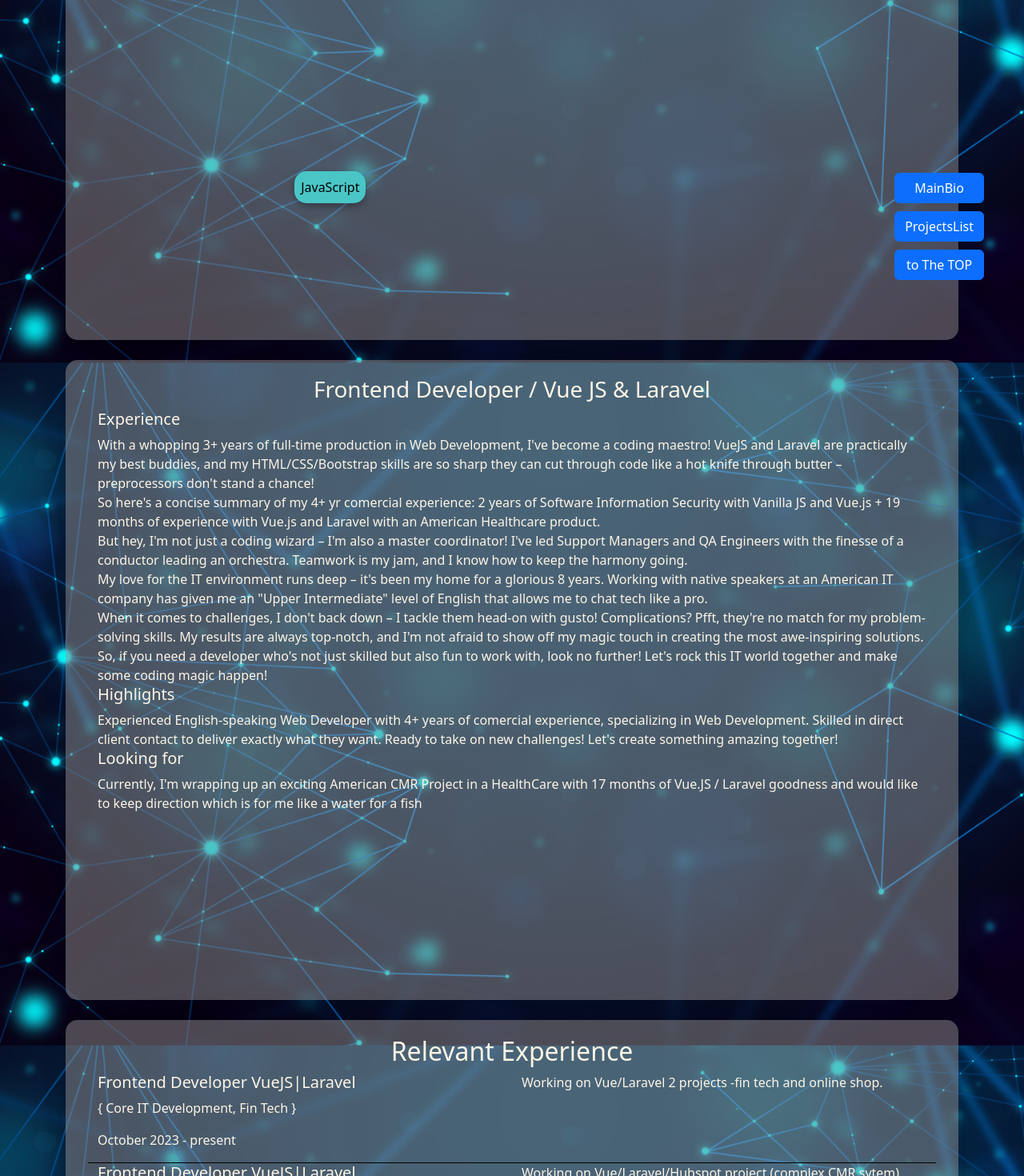
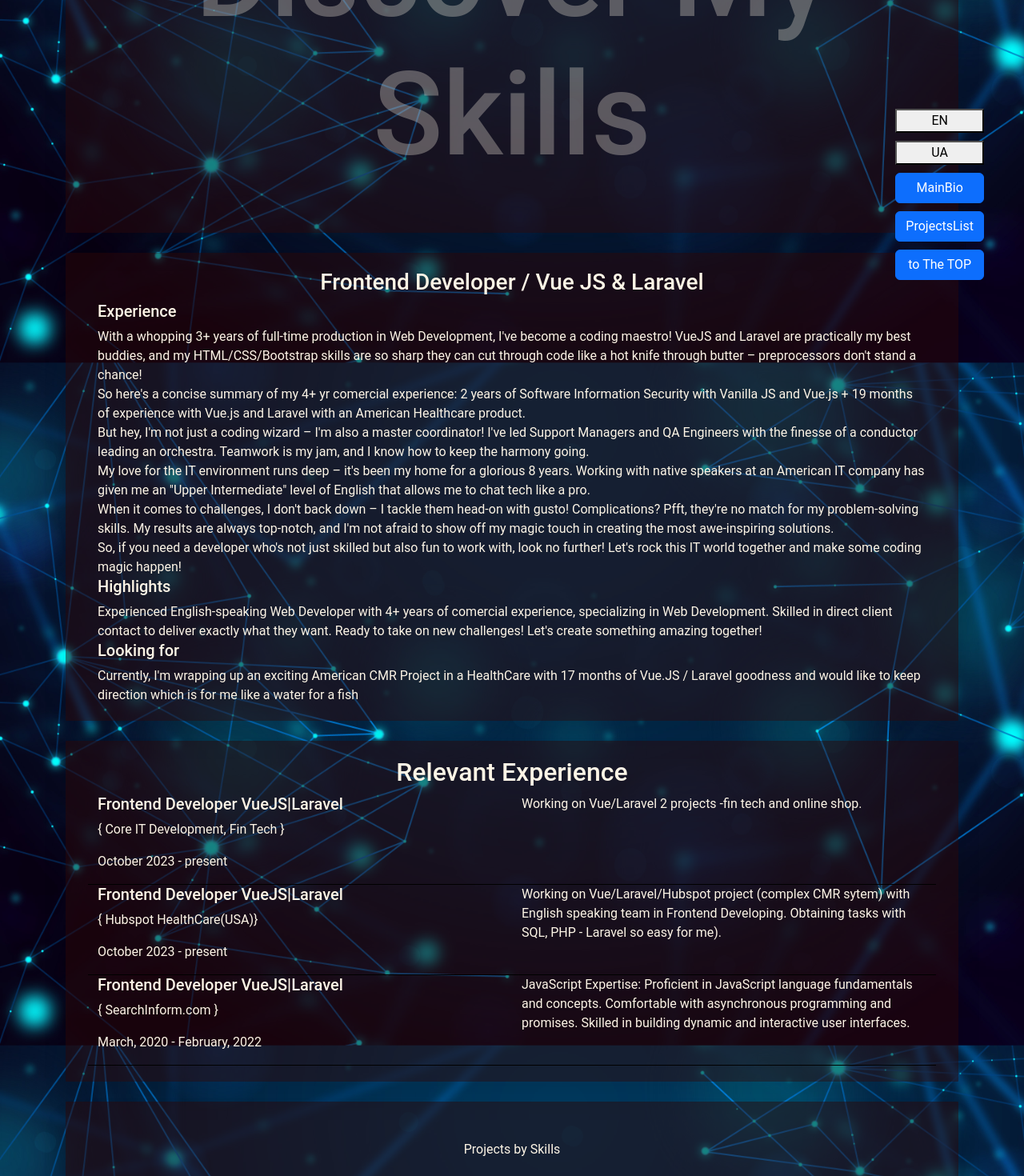
Before and after one commit to Samaev/my-web-overvue, a Vue app: page /top-banner in a window 1280 px wide. Shown: the part 400-1870 px from the top of the page at 80% size. Built offline with nearby package versions, Linux system fonts and the light colour scheme; no server answers; what @fawmi/vue-google-maps would draw is missing.

Commit message:
new heights, fonts

```diff
--- /dev/null
+++ b/i18n.js
@@ -0,0 +1,29 @@
+// i18n.js
+import { createI18n } from 'vue-i18n';
+
+const getDefaultLocale = () => {
+    const savedLocale = localStorage.getItem('userLocale');
+    return savedLocale || 'en';
+};
+
+const i18n = createI18n({
+    locale: getDefaultLocale(),
+
+    messages: {
+        en: {
+            // English translations
+            greeting: 'Welcome to My WEB Universe',
+            skillsText: 'Discover My Skills',
+            originalText: "My name is Andrey Samaev. I'm Web Developer with strong Laravel Experience as well. Experienced English-speaking Web Developer with 4+ years of comercial experience, specializing in Web Development. Skilled in direct client contact to deliver exactly what they want. Ready to take on new challenges! Let's create something amazing together!",
+
+        },
+        ua: {
+            // Spanish translations
+            greeting: 'Ласкаво прошу до мого ВЕБ Всесвіту',
+            skillsText: 'Відкрийте мої навички',
+            originalText : 'Мене звати Андрій Самаєв. Я також веб-розробник із великим досвідом роботи з Laravel. Досвідчений англомовний веб-розробник з 4+ роками комерційного досвіду, спеціалізується на веб-розробці. Має навички прямого контакту з клієнтами, щоб забезпечити саме те, що вони хочуть. Готовий до нових викликів! Давайте створювати щось дивовижне разом!',
+        },
+    },
+});
+
+export default i18n;
--- a/package.json
+++ b/package.json
@@ -14,6 +14,7 @@
     "bootstrap": "^5.3.2",
     "core-js": "^3.8.3",
     "vue": "^3.2.13",
+    "vue-i18n": "^9.8.0",
     "vue-router": "^4.2.5"
   },
   "devDependencies": {
--- a/src/App.vue
+++ b/src/App.vue
@@ -5,7 +5,6 @@
     <RelevantExperience />
     <ProjectsList />
     <ContactMe />
-    <MapComponent />
   </div>
 </template>
 
@@ -40,15 +39,15 @@ body {
   background-size: cover;
   background-position: center;
   background-attachment: fixed;
-  font-family: Arial, sans-serif;
+  font-family: Roboto, sans-serif;
 }
 #top-banner, #main-bio, #projects-list, #relevant-experience, #contact-me {
-  height: 100vh;
-  background-color: rgba(145, 142, 142, 0.5);
-  border-radius:15px;
+  background-color: rgba(43, 7, 7, 0.5);
+  border-radius:1px;
   margin: 25px auto;
-  box-shadow: 0px 0px 30px 0px rgba(0, 0, 0, 0.1);
+  box-shadow: 0px 22px 30px 0px rgba(0, 0, 0, 0.1);
   padding: 20px 40px;
   color:oldlace;
+  font-family: Roboto, sans-serif;
 }
 </style>
--- a/src/components/RelevantExperience.vue
+++ b/src/components/RelevantExperience.vue
@@ -25,6 +25,19 @@
           Obtaining tasks with SQL, PHP - Laravel so easy for me).
         </div>
       </div>
+      <div class="row border-black border-bottom">
+        <div class="col-6">
+          <h5>Frontend Developer VueJS|Laravel</h5>
+          <p>{ SearchInform.com }</p>
+          <p>March, 2020 - February, 2022</p>
+        </div>
+        <div class="col-6">
+          JavaScript Expertise:
+          Proficient in JavaScript language fundamentals and concepts.
+          Comfortable with asynchronous programming and promises.
+          Skilled in building dynamic and interactive user interfaces.
+        </div>
+      </div>
     </div>
   </div>
 </template>
--- a/src/components/TopBanner.vue
+++ b/src/components/TopBanner.vue
@@ -1,11 +1,12 @@
 <template>
     <div class="top-banner" id="top-banner">
+
       <div class="row">
         <div class="img-container col-4">
           <img class="main-photo" src="../../public/photos/20200731_172025.jpg" alt="My photo">
         </div>
         <div class="d-flex flex-column align-items-center col-8">
-          <h1>Welcome to My WEB Universe</h1>
+          <h1>{{ $t('greeting') }}</h1>
           <div class="d-flex flex-row-reverse">
             <p>
               {{ typingText }}
@@ -15,6 +16,7 @@
 
       </div>
       <div class="skill-container">
+        <h4 class="skills-title">{{ $t('skillsText') }}</h4>
         <transition-group name="fade" tag="div">
           <div v-for="(skill, index) in visibleSkills" :key="index" :style="getSkillStyle(index)" class="skill-box">
             {{ skill }}
@@ -22,6 +24,8 @@
         </transition-group>
       </div>
       <div class="up-button">
+        <button @click="changeLanguage('en')">EN</button>
+        <button @click="changeLanguage('ua')">UA</button>
         <a class="btn btn-primary" href="#main-bio">MainBio</a>
         <a class="btn btn-primary" href="#projects-list">ProjectsList</a>
         <a class="btn btn-primary" href="#">to The TOP</a>
@@ -39,7 +43,7 @@ export default {
   },
   data() {
     return {
-      originalText: "My name is Andrey Samaev. I'm Web Developer with strong Laravel Experience as well. Experienced English-speaking Web Developer with 4+ years of comercial experience, specializing in Web Development. Skilled in direct client contact to deliver exactly what they want. Ready to take on new challenges! Let's create something amazing together!",
+      originalText: this.$t('originalText'),
       typingText: "",
       skills: [
         'JavaScript', 'Vue.js', 'PHP/Laravel', 'React',
@@ -99,6 +103,10 @@ export default {
 
       document.body.removeChild(link);
     },
+    changeLanguage(locale) {
+      this.$i18n.locale = locale;
+      localStorage.setItem('userLocale', locale);
+    },
   },
   created() {
       this.startSkillAnimation();
@@ -139,8 +147,9 @@ export default {
 }
 .skill-container {
   position: relative;
-  width: 600px;
-  height: 200px;
+  width: 100%;
+  height: auto;
+  margin-bottom: 40px;
 }
 
 .skill-box {
@@ -190,7 +199,12 @@ export default {
   color: #0c0c0c;
   padding: 15px 25px;
   box-shadow: 0 14px 18px rgba(0, 0, 0, 0.5);
-
+}
+.skills-title {
+  margin:auto;
+  text-align: center;
+  font-size: 9em;
+  opacity:0.3;
 }
 
 </style>
--- a/src/main.js
+++ b/src/main.js
@@ -1,13 +1,19 @@
-import { createApp } from 'vue'
-import App from './App.vue'
-import 'bootstrap/dist/css/bootstrap.min.css'
+import { createApp } from 'vue';
+import App from './App.vue';
+import 'bootstrap/dist/css/bootstrap.min.css';
 import VueGoogleMaps from '@fawmi/vue-google-maps';
+import i18n from "../i18n"; // Adjust the path based on your project structure
 
 const app = createApp(App);
 const apiKey = process.env.VUE_APP_API_KEY;
 
+// Use VueGoogleMaps and i18n as plugins
 app.use(VueGoogleMaps, {
     load: {
         key: apiKey,
     },
-}).mount('#app');
+});
+
+app.use(i18n);
+
+app.mount('#app');
```
Also changed, not shown: public/photos/bg2.png (added), 1 other file (tests, documents, lock files or other folders).
